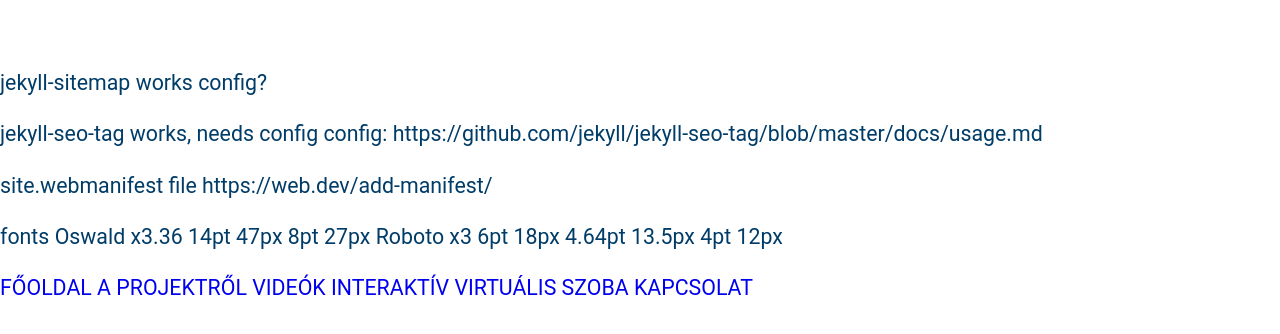
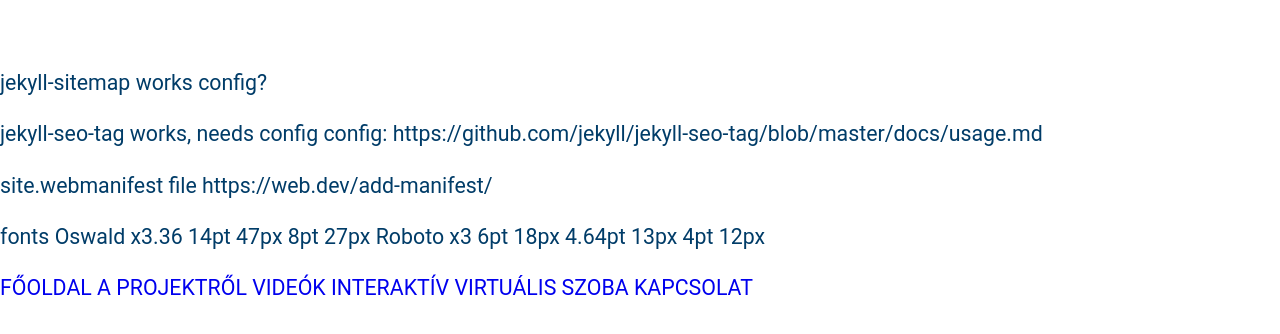
Before and after one commit to hahakeweb/hahakeweb.github.io, a Jekyll site: the page built from TODO.md, in a window 1280 px wide. Shown: the top 334 px of the page. Built offline with Jekyll 4.4.1, drawn with Linux system fonts in a browser that asks for light colours; our own code applies the rules of GitHub Pages for plain Markdown files.

Commit message:
Fix links

```diff
--- a/TODO.md
+++ b/TODO.md
@@ -17,5 +17,5 @@ fonts
         8pt 27px
     Roboto x3
         6pt 18px
-        4.64pt 13.5px
+        4.64pt 13px
         4pt 12px
--- a/index.html
+++ b/index.html
@@ -9,7 +9,7 @@ page-class: landing
     <h2>Egy élhető mintaprojekt</h2>
 
     <p class="lead">Lorem lipsum dolor sit amet, consectetur adipiscing elit. Nam sollicitudin, lacus quis pulvinar porta, tortor eros lacinia velit, id rhoncus dui metus non erat. Duis consectetur felis non ultrices semper. Ut tincidunt tincidunt sem, vitae fermentum dui dictum sed. Vivamus dapibus elementum dui luctus posuere. Donec vel dui gravida, porttitor elit in, imperdiet ex. Mauris magna ante, maximus vel nisl non, lobortis aliquam justo.</p>
-    {% include button.html link="/projekt/" text="Tovább" class="light" %}
+    {% include button.html link="projekt.html" text="Tovább" class="light" %}
 
 </section>
 
@@ -19,6 +19,6 @@ page-class: landing
 
     <p>Lorem lipsum dolor sit amet, consectetur adipiscing elit. Nam sollicitudin, lacus quis pulvinar porta, tortor eros lacinia velit, id rhoncus dui metus non erat. Duis consectetur felis non ultrices semper. Ut tincidunt tincidunt sem, vitae fermentum dui dictum sed. Vivamus dapibus elementum dui luctus posuere.</p>
 
-    {% include button.html link="/videok/" text="Még több videó" class="dark" %}
+    {% include button.html link="videok.html" text="Még több videó" class="dark" %}
 
 </section>
```
Also changed, not shown: _data/nav.yml (+5 -5 lines), videok.html (renamed from video.html).
